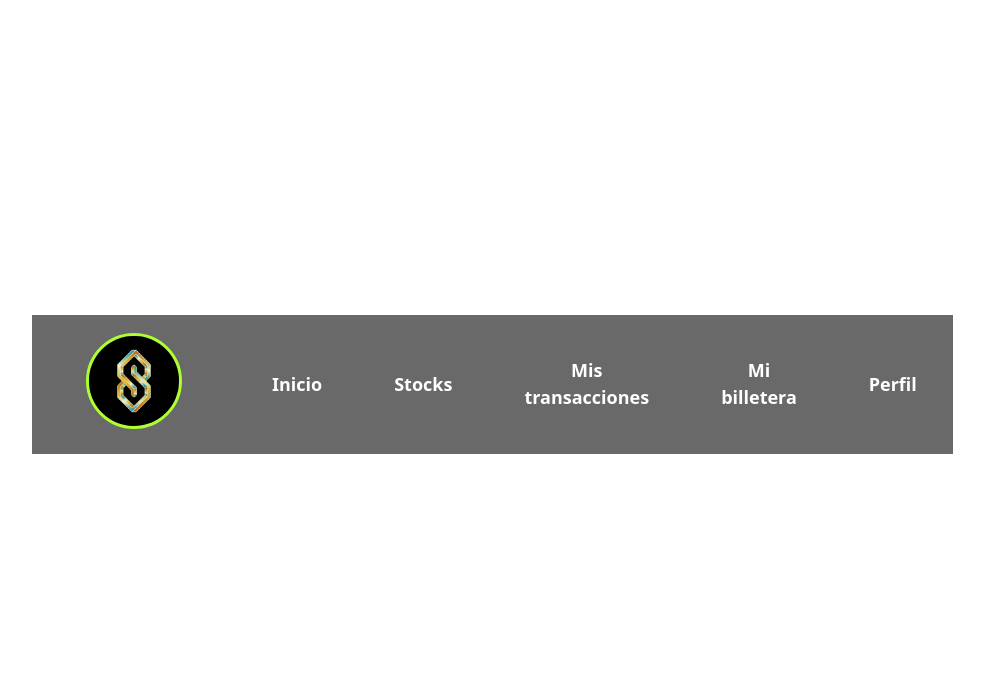
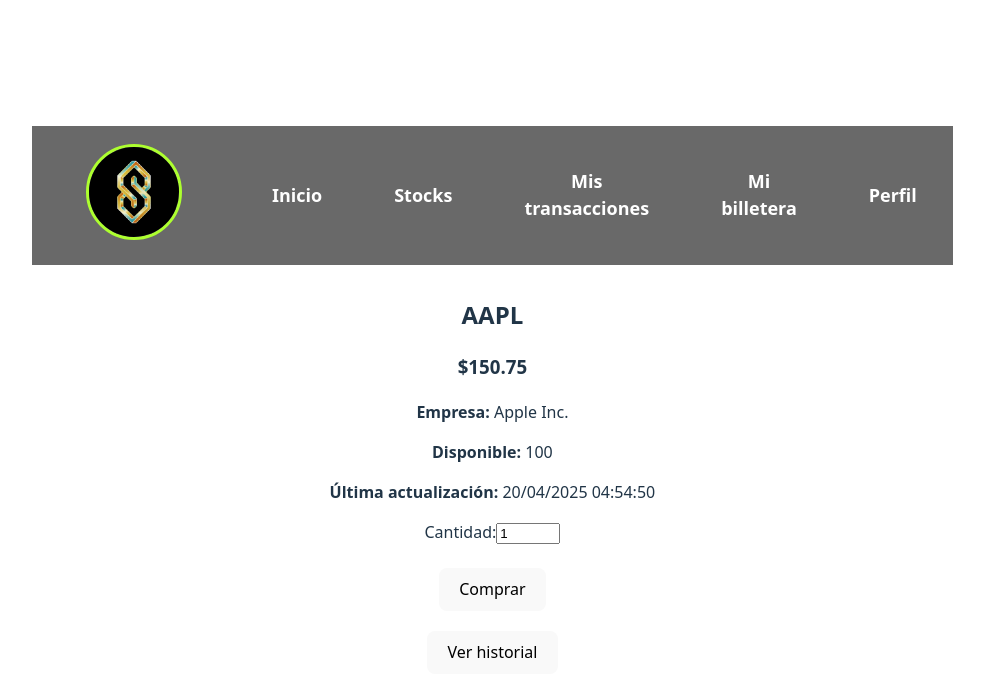
Before and after one commit to 0Cris0/Arqui-G28-FE, a React (Vite) app: page /stocks/AAPL in a window 1280 px wide. Shown: the top 696 px of the page, without its empty margins (288-1272 px from the left). Built offline with nearby package versions, Linux system fonts and the light colour scheme.

Commit message:
StocksDetails

```diff
--- a/package.json
+++ b/package.json
@@ -10,12 +10,9 @@
     "preview": "vite preview"
   },
   "dependencies": {
-<<<<<<< HEAD
-    "dotenv": "^16.5.0",
-=======
     "axios": "^1.8.4",
     "bootstrap": "^5.3.5",
->>>>>>> bd382634f2e5155b3877c136b6dd7eb0b9a72783
+    "dotenv": "^16.5.0",
     "node": "^23.11.0",
     "react": "^19.0.0",
     "react-bootstrap": "^2.10.9",
--- /dev/null
+++ b/src/pages/StockDetails.jsx
@@ -0,0 +1,123 @@
+import React, { useState } from 'react';
+import { Button, Container, Row, Col } from 'react-bootstrap';
+
+export const StockDetails = () => { // Stock de ejemplo hardcodeado
+  const stock = {
+    symbol: "AAPL",
+    price: 150.75,
+    longName: "Apple Inc.",
+    quantity: 100,
+    timestamp: new Date().toLocaleString('en-GB', {
+      year: 'numeric',
+      month: '2-digit',
+      day: '2-digit',
+      hour: '2-digit',
+      minute: '2-digit',
+      second: '2-digit',
+      hour12: false,
+    }).replace(",", ""),
+  };
+
+  const [quantity, setQuantity] = useState(1); // Cantidad que el usuario quiere comprar
+  const [purchaseStatus, setPurchaseStatus] = useState(null); // Estado para mostrar el resultado de la compra
+  const [purchaseHistory, setPurchaseHistory] = useState([  // Hardcodeamos el historial de compras
+    {
+      date: "2025-04-20 (15:30:00)",
+      quantity: 10,
+      status: "Compra exitosa",
+    },
+    {
+      date: "2025-04-21 (10:15:45)",
+      quantity: 5,
+      status: "Compra exitosa",
+    },
+  ]); // Array para el historial de compras
+  const [showHistory, setShowHistory] = useState(false); // Estado para controlar la visibilidad del historial
+
+  const handlePurchase = () => {
+    if (quantity <= stock.quantity) {
+      setPurchaseStatus('Compra exitosa');
+      // Simulamos que la compra fue exitosa agregando al historial
+      const newPurchase = {
+        date: new Date().toLocaleString('en-GB', {
+          year: 'numeric',
+          month: '2-digit',
+          day: '2-digit',
+          hour: '2-digit',
+          minute: '2-digit',
+          second: '2-digit',
+          hour12: false,
+        }).replace(",", ""),
+        quantity,
+        status: 'Compra exitosa',
+      };
+      setPurchaseHistory([newPurchase, ...purchaseHistory]); // Agregar la nueva compra al inicio del historial
+      // Esto habria que sacarlo, pq luego el historial es una consulta de las compras que s ehan hecho hacia ese stock.
+    }
+    else {
+      setPurchaseStatus('Error: No hay suficiente stock disponible');
+    }
+  };
+
+  const toggleHistory = () => {
+    setShowHistory(!showHistory); // Alternar la visibilidad del historial
+  };
+
+  return (
+    <div key={stock.symbol}>
+      <Container>
+        <h2>{stock.symbol}</h2>
+        <h3>${stock.price}</h3>
+
+        <Row>
+          <p><b>Empresa:</b> {stock.longName}</p>
+          <p><b>Disponible:</b> {stock.quantity}</p>
+          <p><b>Última actualización:</b> {stock.timestamp}</p>
+        </Row>
+
+        <Row>
+          <Col>
+            <div className="form-group">
+              <label>Cantidad:</label>
+              <input
+                type="number"
+                value={quantity}
+                onChange={(e) => setQuantity(Number(e.target.value))}
+                min="1"
+                max={stock.quantity} // No puede comprar más de lo disponible
+                className="form-control"
+              />
+            </div>
+          </Col>
+          <br/>
+          <Col>
+            <Button onClick={handlePurchase} variant="success">Comprar</Button>
+          </Col>
+        </Row>
+
+        {purchaseStatus && <div>{purchaseStatus}</div>} {/* Muestra el estado de la compra */}
+
+        {/* Botón para mostrar u ocultar el historial */}
+        <Button onClick={toggleHistory} variant="info" style={{ marginTop: '20px' }}>
+          {showHistory ? "Ocultar historial" : "Ver historial"}
+        </Button>
+
+        {/* Mostrar el historial solo si el estado showHistory es true */}
+        {showHistory && (
+          <div style={{ marginTop: '20px' }}>
+            <h3>Historial de Compras</h3>
+            <ul>
+              {purchaseHistory.map((purchase, index) => (
+                <li key={index}>
+                  <b>Fecha:</b> {purchase.date} <b>Cantidad:</b> {purchase.quantity} <b>Status:</b> {purchase.status}
+                </li>
+              ))}
+            </ul>
+          </div>
+        )}
+      </Container>
+    </div>
+  );
+};
+
+export default StockDetails;
--- a/src/router.jsx
+++ b/src/router.jsx
@@ -5,6 +5,7 @@
 import AboutUsPage from './pages/AboutUs';
 import StocksPage from './pages/StocksPage';
 import MisTransaccionesPage from './pages/MisTransaccionesPage';
+import StockDetails from './pages/StockDetails';
 
 function Router(){
     return(
@@ -14,6 +15,7 @@
                 <Route path="/nosotros" element={<AboutUsPage/>} />
                 <Route path="/stocks" element={<StocksPage/>} />
                 <Route path="/transacciones" element={<MisTransaccionesPage/>} />
+                <Route path="/stocks/:symbol" element={<StockDetails/>} />
             </Routes>
         </BrowserRouter>
     )
```
Also changed, not shown: 1 other file (tests, documents, lock files or other folders).
